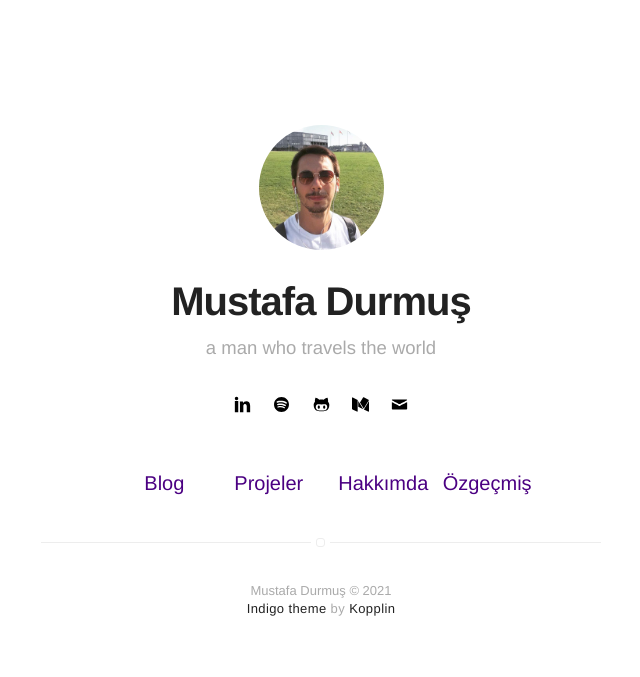
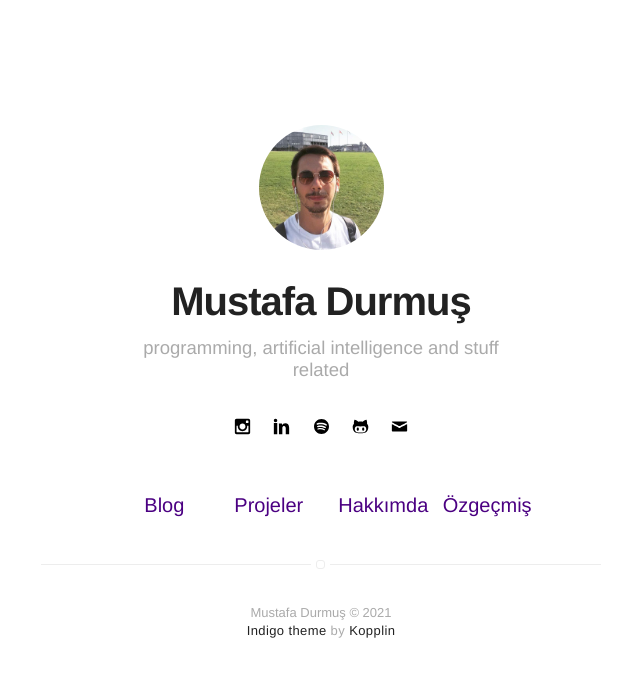
Before and after one commit to mdurmuss/mdurmuss.github.io, a Jekyll site: the page built from index.html, in a window 1280 px wide. Shown: the top 677 px of the page, without its empty margins (319-959 px from the left). Built offline with Jekyll 4.4.1, drawn with Linux system fonts in a browser that asks for light colours.

Commit message:
updated social media links.

```diff
--- a/_config.yml
+++ b/_config.yml
@@ -1,9 +1,9 @@
 # main text of home
 name: Mustafa Durmuş
-bio: a man who travels the world
+bio: programming, artificial intelligence and stuff related
 
 # twitter summary info
-description: A blog about technology and stuff related
+description: a man who travels the world
 
 # if it's an external image, update below for true
 # better with square images
@@ -37,14 +37,13 @@ disqus:
 #facebook: md1814
 #twitter: _mdurmus
 # google: mygoogle
-# instagram: _mdurmus
 # pinterest: mypinterest
-# youtube: myyoutube
+# youtube: channel/UC9xez3kVeinzyKeccKd4GAQ
 linkedin: mustafadurmuss
 github: mdurmuss
-medium: mdurmus
 spotify: mustafa-durmuss
 email: mustafa-durmuss@outlook.com
+instagram: _mdurmus
 # gitlab: mygitlab
 # lastfm: mylastfm
 # stackoverflow: 7044681/mystackoverflow
```
